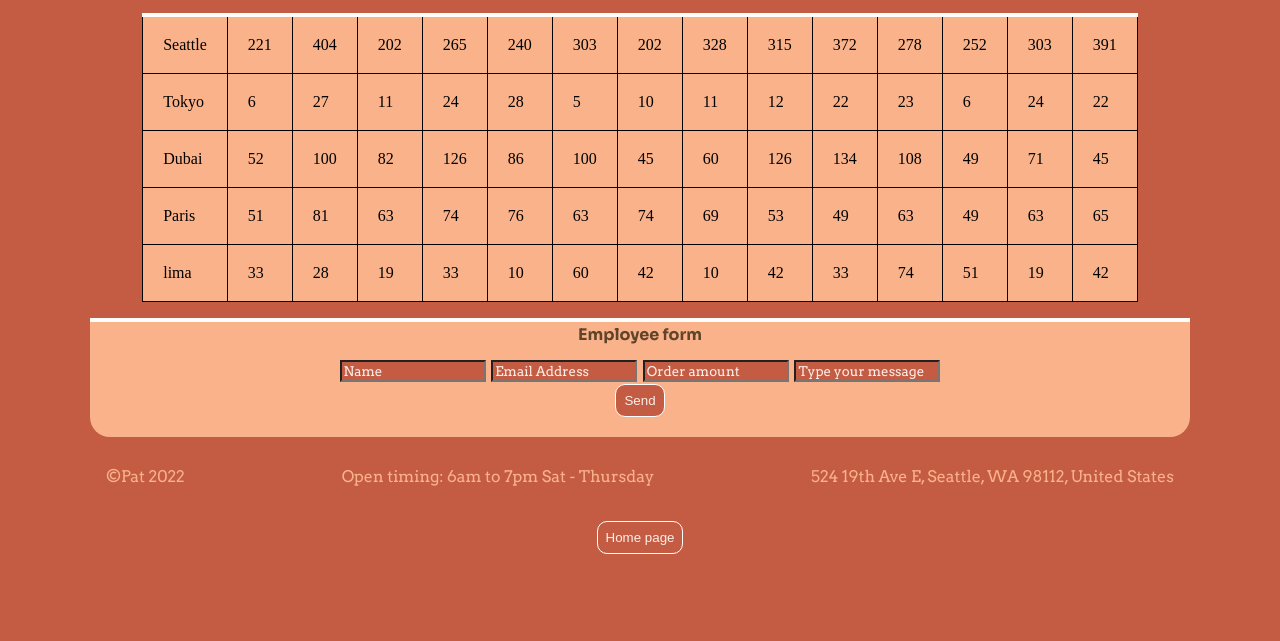
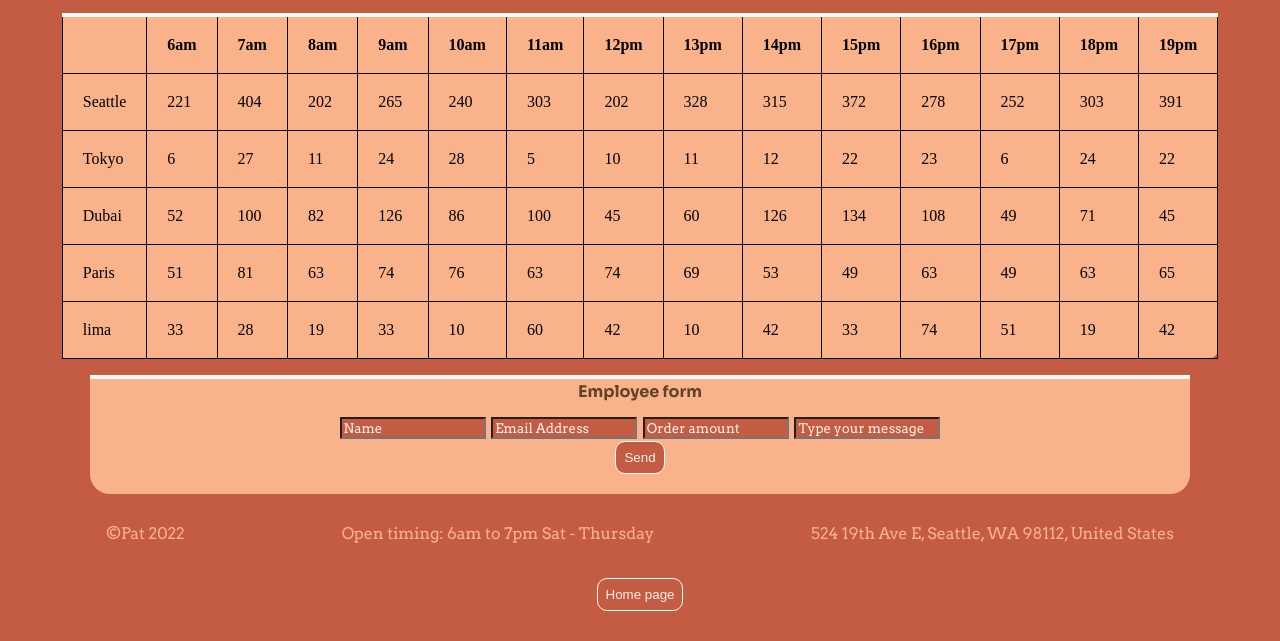
Before and after one commit to 0xTdesign/salmon-cookie, a plain HTML site: page sales.html in a window 1280 px wide. Shown: the part 285-926 px from the top of the page. Before the commit the page ends 869 px from the top, so only its background shows below. Drawn offline with Linux system fonts and the light colour scheme.

Commit message:
prototype

```diff
--- a/app.js
+++ b/app.js
@@ -277,6 +277,7 @@ function CookieStand(city, minCustPerHour, maxCustPerHour, average) {
   this.customersEachHour = [];
   this.cookiesEachHour = [];
   this.totalDailyCookie = 0;
+  this.workingHours = [];
 }
 
 CookieStand.prototype.calcCustomersEachHour = function () {
@@ -326,6 +327,7 @@ CookieStand.prototype.render = function () {
     td.textContent = this.cookiesEachHour[i];
     tr.appendChild(td);
   }
+
   cookieData.appendChild(tr);
 };
 
@@ -336,6 +338,19 @@ const paris = new CookieStand("Paris", 20, 38, 2.3);
 const lima = new CookieStand("lima", 2, 16, 4.6);
 
 const allShops = [seattle, tokyo, dubai, paris, lima];
+// render times
+
+const tr = document.createElement("tr");
+const th = document.createElement("th");
+tr.appendChild(th);
+
+for (let i = 0; i < workingHours.length; i++) {
+  let th = document.createElement("th");
+  th.textContent = workingHours[i];
+  tr.appendChild(th);
+}
+
+cookieData.appendChild(tr);
 
 for (let i = 0; i < allShops.length; i++) {
   allShops[i].render();
--- a/sale.css
+++ b/sale.css
@@ -262,13 +262,10 @@ footer {
 }
 
 .bottom button {
-  cursor: pointer;
-  border: #ffffff solid 1px;
   color: #fcefe9;
   background-color: #c45c44;
   padding: 8px;
   border-radius: 10px;
-  margin-bottom: 10px;
 }
 
 .sale:hover {
@@ -285,7 +282,7 @@ td {
 }
 
 .container-table {
-  /* border-top: solid 4px var(--border); */
+  border-bottom-right-radius: 10px;
   border-top: solid 4px var(--border);
   background-color: #fab28b;
   height: 100px;
```
